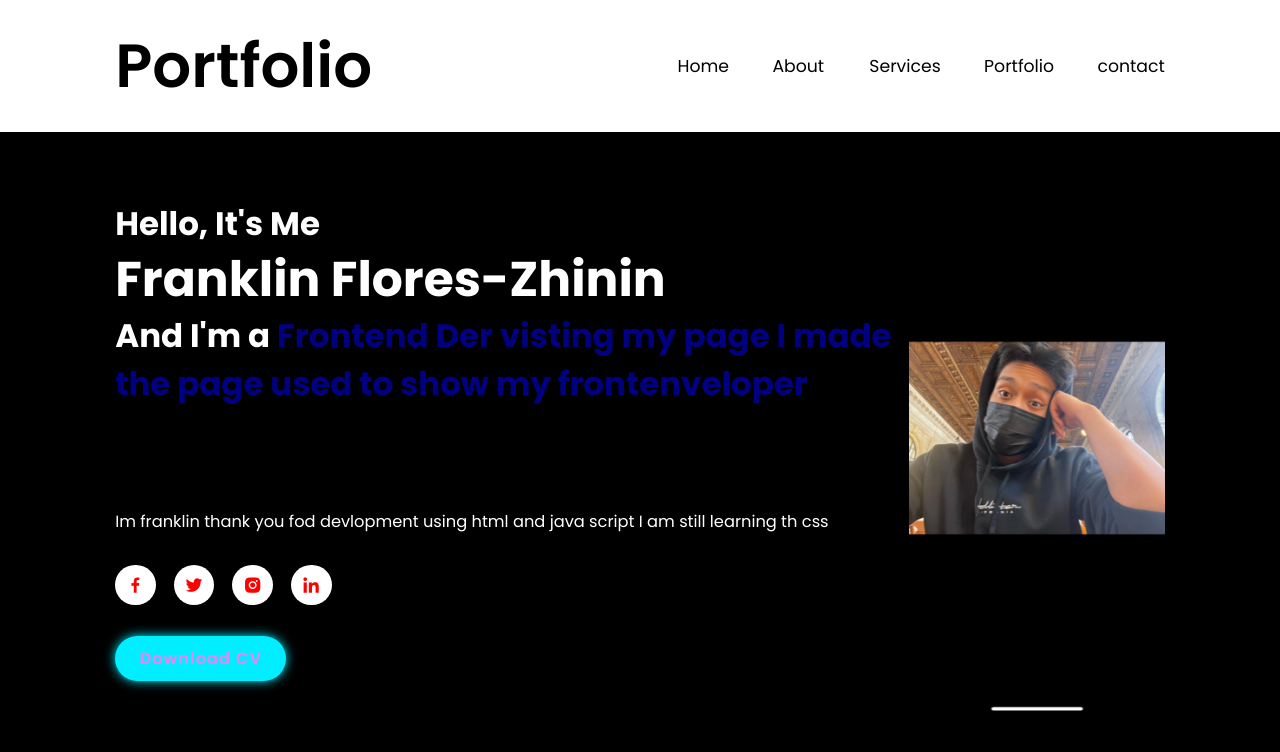
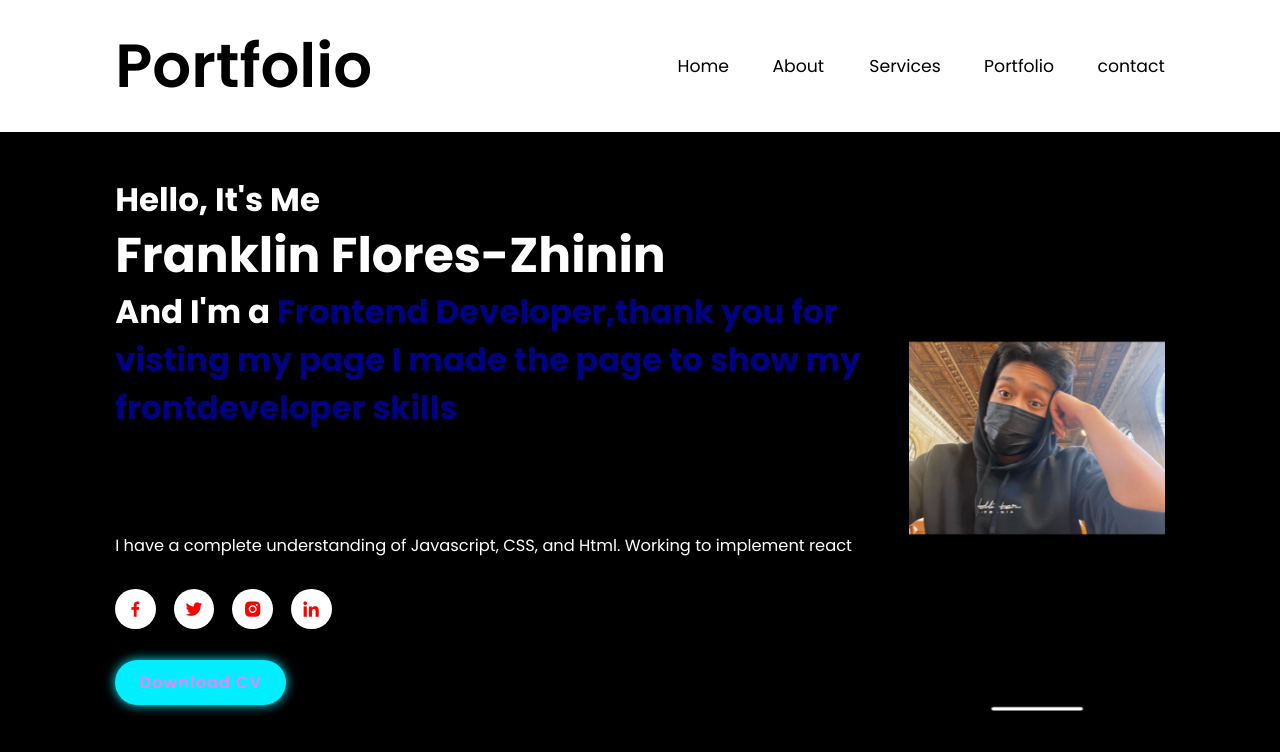
Before and after one commit to FranklinR05/Website-Resume, a plain HTML site: page Index.html in a window 1280 px wide. Shown: the top 752 px of the page. Drawn offline with nearby package versions, Linux system fonts and the light colour scheme; files whose address does not match are found by name.

Commit message:
Update Index.html

```diff
--- a/Index.html
+++ b/Index.html
@@ -33,10 +33,9 @@
         <div class="home-content">
             <h3>Hello, It's Me</h3>
             <h1> Franklin Flores-Zhinin</h1>
-            <h3> And I'm a <span>Frontend Der visting my page I made the page used
-                to show my frontenveloper</span></h3>
-            <p>Im franklin thank you fod devlopment using html and java script I am still
-                learning th css
+            <h3> And I'm a <span>Frontend Developer,thank you for visting my page I made the page
+                to show my frontdeveloper skills</span></h3>
+            <p>I have a complete understanding of Javascript, CSS, and Html. Working to implement react
             </p>
             <div class="social-media">
                 <a href="#"><i class="bx bxl-facebook"></i></a>
```
